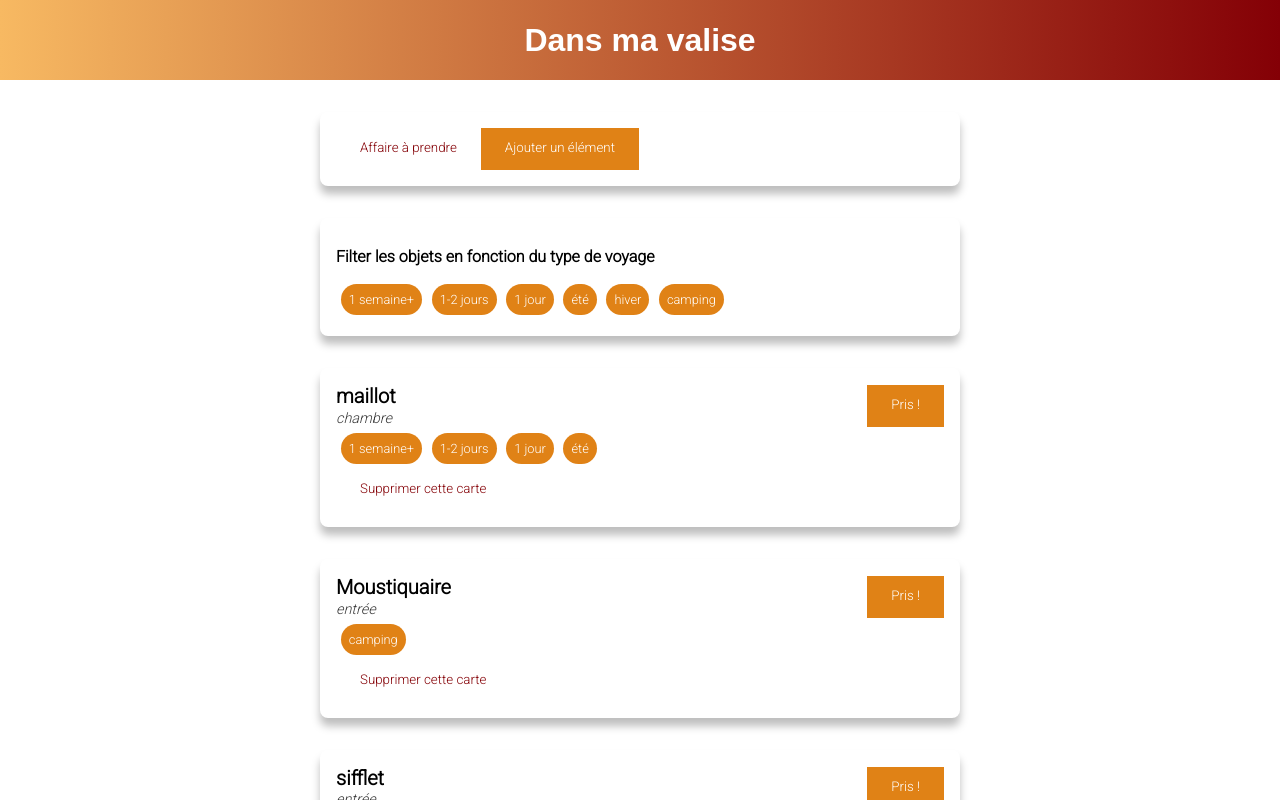
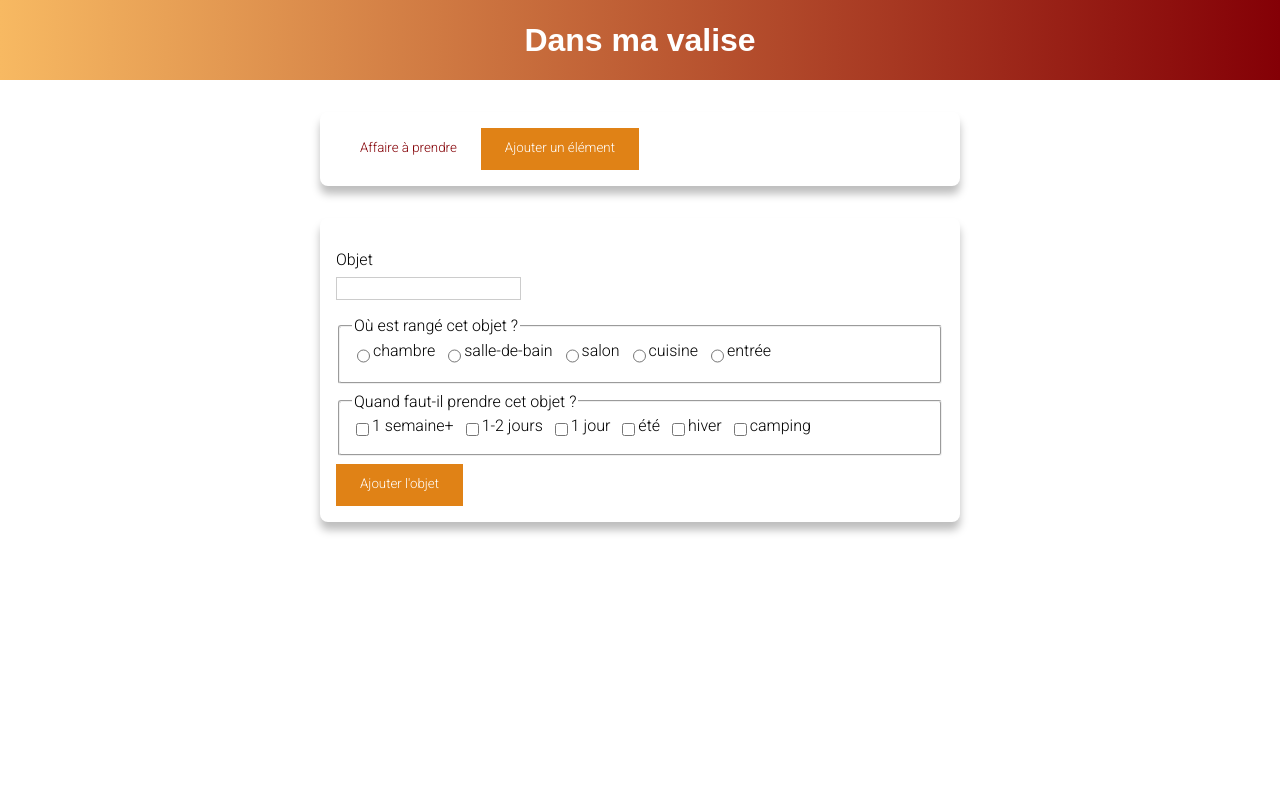
Before and after one commit to Alekiel42/dans-ma-valise, a Vue app in the folder front-valise/: page / in a window 1280 px wide. Both pictures are taken after a click on the button "Ajouter un élément". Shown: the top 800 px of the page. Built offline with nearby package versions, Linux system fonts and the light colour scheme; a web font is replaced by a local one.

Commit message:
front : redirect after add possession

```diff
--- a/front-valise/src/components/possessions/AddPossession.vue
+++ b/front-valise/src/components/possessions/AddPossession.vue
@@ -64,7 +64,7 @@ export default {
     };
   },
   inject: ["tags"],
-  emits: ['filter-possession'],
+  emits: ['redirect-list-possessions'],
   methods: {
     submitData(event) {
       const enteredPossession = this.$refs.possessionInput.value;
@@ -84,7 +84,6 @@ export default {
 
       event.target.reset();
     },
-    //! a taffer
      addPossession(name, room, tags) {
       const newPossession = {
         id: new Date().toISOString(),
@@ -97,10 +96,9 @@ export default {
         type: 'addPossession',
         possession: newPossession
       });
-      console.log("apres addPossesion");
-      this.$emit('filter-possession');
-      //! dans PossessionItem
-      //todo this.selectedTab = "list-possessions";
+      this.$store.getters.filterListPossession;
+
+      this.$emit('redirect-list-possessions', 'list-possessions');
     },
     confirmError() {
       this.inputIsInvalid = false;
--- a/front-valise/src/components/possessions/TheNavPossession.vue
+++ b/front-valise/src/components/possessions/TheNavPossession.vue
@@ -11,36 +11,31 @@
       >Ajouter un élément</base-button
     >
   </base-card>
-  <!--
+
   <keep-alive>
-    <component :is="selectedTab" @filter-possession="filterListPossession"></component>
+    <component :is="selectedTab" @redirect-list-possessions="setSelectedTab"></component>
   </keep-alive>
-  -->
-  <list-possessions @filter-possession="filterListPossession"></list-possessions>
+
 </template>
 
 
 <script>
-import * as Vue from "vue";
 import ListPossessions from "./ListPossessions.vue";
-// import AddPossession from "./AddPossession.vue";
+import AddPossession from "./AddPossession.vue";
 
 export default {
   components: {
     ListPossessions,
-    // AddPossession,
+    AddPossession,
   },
   data() {
     return {
       selectedTab: "list-possessions",
-      //todo filterdpossession dans store
-      //todo listTag dans store
     };
   },
   provide() {
     return {
       changeSelectedTag: this.changeSelectedTag,
-      possessions: Vue.computed(() => this.filteredPossessions),
       tags: this.$store.state.listTags,
       handlePossessionsTaken: this.handlePossessionsTaken,
     };
@@ -78,7 +73,6 @@ export default {
     },
   },
   beforeMount() {
-    this.filteredPossessions = [...this.$store.state.possessionsToBeTaken];
     this.$store.getters.filterListPossession;
   },
 };
--- a/front-valise/src/main.js
+++ b/front-valise/src/main.js
@@ -101,7 +101,6 @@ const store = createStore({
         },
     },
     getters: {
-        //todo a faire e plrs ? en getter ?
         filterListPossession(state) {
           const listTagSelected = [];
           state.listTags.forEach((tag) => {
@@ -117,7 +116,6 @@ const store = createStore({
           possessionsFiltered.sort((a, b) => (a.room < b.room ? -1 : 1));
 
           return possessionsFiltered;
-          //todo ok mais ne rerend pas component
         },
         possessionsNotTakenYet(_, getters) {
           return getters.filterListPossession.filter((pos) => !pos.taken);
```
Also changed, not shown: front-valise/src/components/possessions/PossessionItem.vue (+4 -5 lines).
